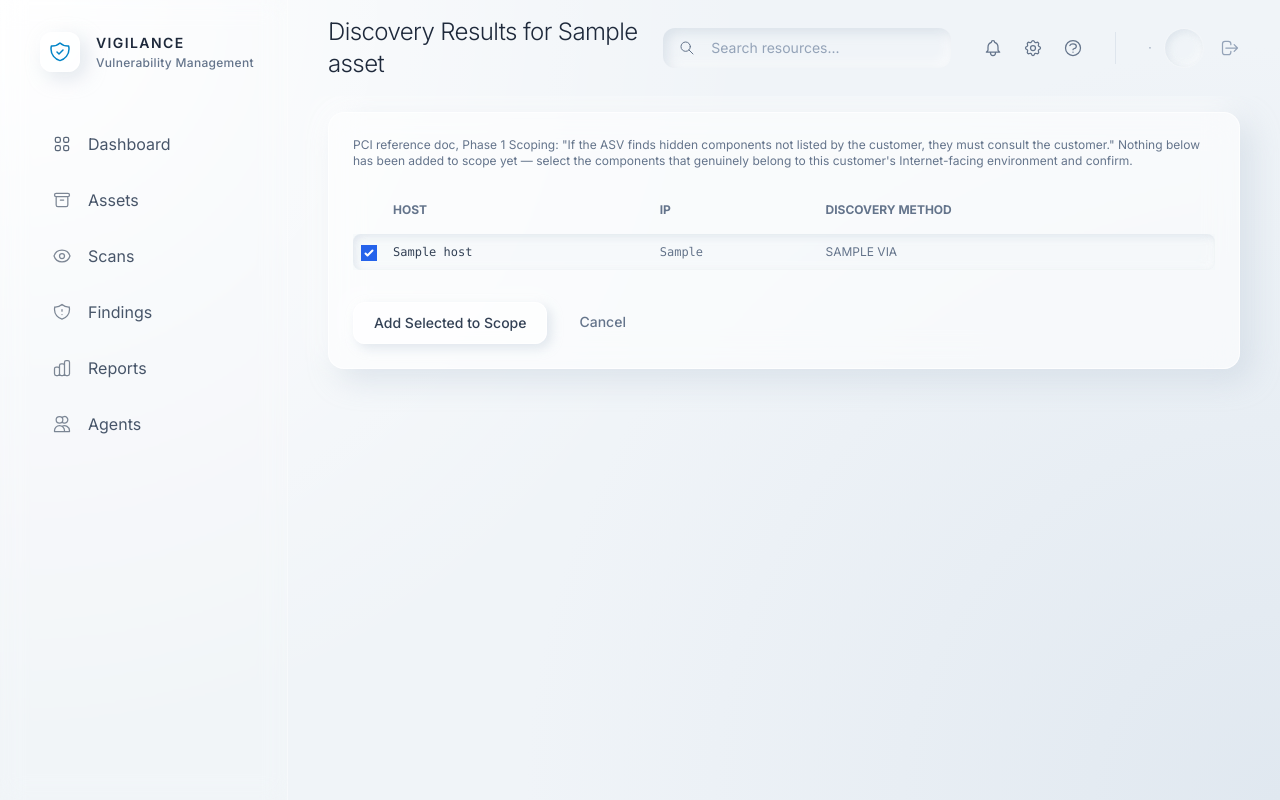
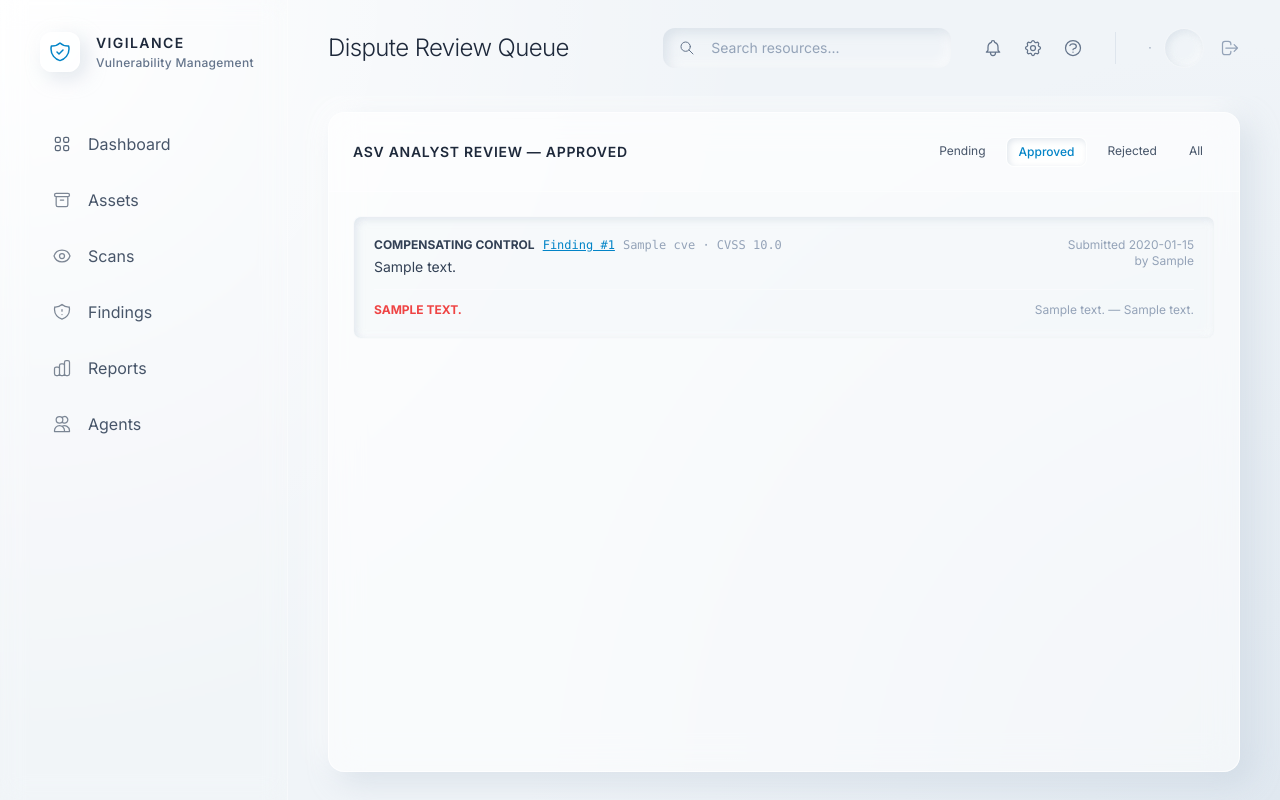
Before and after one commit to shagunchaudhary794/scanner, a Python web app: template templates/discovery_results.html in a window 1280 px wide. Run offline with Jinja, Linux system fonts and the light colour scheme; the template is opened without the code that fills it: most values are stand-ins (such as "Sample title", 1, 10 or a date in 2020); some libraries are stand-ins or nearby versions.

Commit message:
Update discovery_results.html

```diff
--- a/templates/discovery_results.html
+++ b/templates/discovery_results.html
@@ -1,54 +1,68 @@
 {% extends "base.html" %}
-{% block title %}Discovery Results - Vigilance SOC{% endblock %}
-{% block header_title %}Discovery Results for {{ asset.hostname }}{% endblock %}
+{% block title %}Disputes - Vigilance SOC{% endblock %}
+{% block header_title %}Dispute Review Queue{% endblock %}
 
 {% block content %}
-<section class="glacier-card p-6">
-    <p class="text-xs text-slate-500 mb-6">
-        PCI reference doc, Phase 1 Scoping: "If the ASV finds hidden components
-        not listed by the customer, they must consult the customer." Nothing
-        below has been added to scope yet — select the components that
-        genuinely belong to this customer's Internet-facing environment and
-        confirm.
-    </p>
+<section class="glacier-card flex flex-col overflow-hidden h-[calc(100vh-140px)] min-h-[500px]">
+    <div class="p-6 border-b border-white/40 flex justify-between items-center bg-white/20">
+        <h3 class="text-sm font-semibold text-slate-800 tracking-wider uppercase">
+            ASV Analyst Review — {{ status_filter|capitalize }}
+        </h3>
+        <div class="flex gap-2 text-xs">
+            <a href="{{ url_for('main.disputes', status='pending') }}" class="px-3 py-1.5 rounded-lg {{ 'glacier-nav-active text-glacier-blue font-medium' if status_filter=='pending' else 'hover:bg-white/40 text-slate-600' }}">Pending</a>
+            <a href="{{ url_for('main.disputes', status='approved') }}" class="px-3 py-1.5 rounded-lg {{ 'glacier-nav-active text-glacier-blue font-medium' if status_filter=='approved' else 'hover:bg-white/40 text-slate-600' }}">Approved</a>
+            <a href="{{ url_for('main.disputes', status='rejected') }}" class="px-3 py-1.5 rounded-lg {{ 'glacier-nav-active text-glacier-blue font-medium' if status_filter=='rejected' else 'hover:bg-white/40 text-slate-600' }}">Rejected</a>
+            <a href="{{ url_for('main.disputes', status='all') }}" class="px-3 py-1.5 rounded-lg {{ 'glacier-nav-active text-glacier-blue font-medium' if status_filter not in ['pending','approved','rejected'] else 'hover:bg-white/40 text-slate-600' }}">All</a>
+        </div>
+    </div>
 
-    {% if not candidates %}
-    <p class="text-sm text-slate-500">No additional components were discovered beyond what's already tracked.</p>
-    <a href="{{ url_for('main.asset_detail', id=asset.id) }}" class="inline-block mt-4 text-xs text-glacier-blue underline">Back to {{ asset.hostname }}</a>
-    {% else %}
-    <form method="POST" action="{{ url_for('main.confirm_discovery', id=asset.id) }}">
-        <input type="hidden" name="csrf_token" value="{{ csrf_token() }}">
-        <table class="w-full text-left text-sm border-separate border-spacing-y-2 mb-6">
-            <thead class="text-xs text-slate-500 uppercase">
-                <tr>
-                    <th class="pb-2 px-2 w-8"></th>
-                    <th class="pb-2 px-2">Host</th>
-                    <th class="pb-2 px-2">IP</th>
-                    <th class="pb-2 px-2">Discovery Method</th>
-                </tr>
-            </thead>
-            <tbody>
-                {% for host, info in candidates.items() %}
-                <tr class="glacier-recessed-sm">
-                    <td class="py-2 px-2">
-                        <input type="checkbox" name="confirm" value="{{ host }}|{{ info.ip or '' }}|{{ info.via }}" checked>
-                    </td>
-                    <td class="py-2 px-2 font-mono text-xs">{{ host }}</td>
-                    <td class="py-2 px-2 font-mono text-xs text-slate-500">{{ info.ip or 'unresolved' }}</td>
-                    <td class="py-2 px-2 text-xs uppercase text-slate-500">{{ info.via.replace('_', ' ') }}</td>
-                </tr>
-                {% endfor %}
-            </tbody>
-        </table>
-        <div class="flex gap-3">
-            <button type="submit" class="px-5 py-2.5 glacier-btn rounded-xl text-sm font-medium text-slate-700">
-                Add Selected to Scope
-            </button>
-            <a href="{{ url_for('main.asset_detail', id=asset.id) }}" class="px-5 py-2.5 rounded-xl text-sm font-medium text-slate-500 hover:bg-white/40">
-                Cancel
-            </a>
+    <div class="flex-1 overflow-auto p-6 space-y-4">
+        {% if not disputes %}
+        <p class="text-sm text-slate-500 text-center py-12">No disputes in this queue.</p>
+        {% endif %}
+
+        {% for d in disputes %}
+        <div class="glacier-recessed-sm p-5">
+            <div class="flex items-start justify-between gap-4 mb-3">
+                <div>
+                    <div class="flex items-center gap-2 mb-1">
+                        <span class="text-xs font-bold uppercase text-slate-700">
+                            {{ 'False Positive' if d.dispute_type == 'false_positive' else 'Compensating Control' }}
+                        </span>
+                        <a href="{{ url_for('main.finding_detail', id=d.finding_id) }}" class="text-xs text-glacier-blue underline font-mono">Finding #{{ d.finding_id }}</a>
+                        {% if d.finding %}
+                        <span class="text-xs text-slate-400 font-mono">{{ d.finding.cve or d.finding.source_tool }} · CVSS {{ '%.1f'|format(d.finding.cvss_score) if d.finding.cvss_score is not none else 'n/a' }}</span>
+                        {% endif %}
+                    </div>
+                    <p class="text-sm text-slate-700">{{ d.evidence_text }}</p>
+                    {% if d.evidence_file_path %}
+                    <a href="{{ url_for('main.download_evidence', filename=d.evidence_file_path) }}" class="text-xs text-glacier-blue underline">Download evidence file</a>
+                    {% endif %}
+                </div>
+                <div class="text-right text-xs text-slate-400 whitespace-nowrap">
+                    <div>Submitted {{ d.created_at.strftime('%Y-%m-%d') if d.created_at else '' }}</div>
+                    {% if d.submitted_by %}<div>by {{ d.submitted_by }}</div>{% endif %}
+                </div>
+            </div>
+
+            {% if d.decision == 'pending' %}
+            <form method="POST" action="{{ url_for('main.decide_dispute', id=d.id) }}" class="flex items-end gap-3 pt-3 border-t border-white/40 mt-3">
+                <input type="hidden" name="csrf_token" value="{{ csrf_token() }}">
+                <div class="flex-1">
+                    <label class="block text-xs uppercase text-slate-500 mb-1">Analyst Notes</label>
+                    <input type="text" name="decision_notes" placeholder="Rationale for the report's Exceptions column" class="w-full glacier-recessed-sm p-2 text-sm bg-transparent">
+                </div>
+                <button type="submit" name="decision" value="approved" class="px-4 py-2 rounded-xl bg-emerald-500/10 text-emerald-600 text-xs font-bold uppercase hover:bg-emerald-500/20">Approve</button>
+                <button type="submit" name="decision" value="rejected" class="px-4 py-2 rounded-xl bg-glacier-red/10 text-glacier-red text-xs font-bold uppercase hover:bg-glacier-red/20">Reject</button>
+            </form>
+            {% else %}
+            <div class="pt-3 border-t border-white/40 mt-3 flex items-center justify-between text-xs">
+                <span class="{{ 'text-emerald-600' if d.decision == 'approved' else 'text-glacier-red' }} font-bold uppercase">{{ d.decision }}</span>
+                <span class="text-slate-400">{{ d.decision_notes }} {% if d.reviewed_by %}— {{ d.reviewed_by }}{% endif %}</span>
+            </div>
+            {% endif %}
         </div>
-    </form>
-    {% endif %}
+        {% endfor %}
+    </div>
 </section>
 {% endblock %}
```
